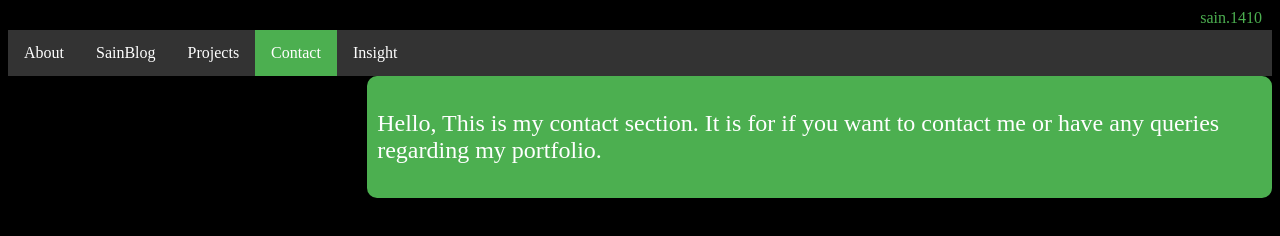
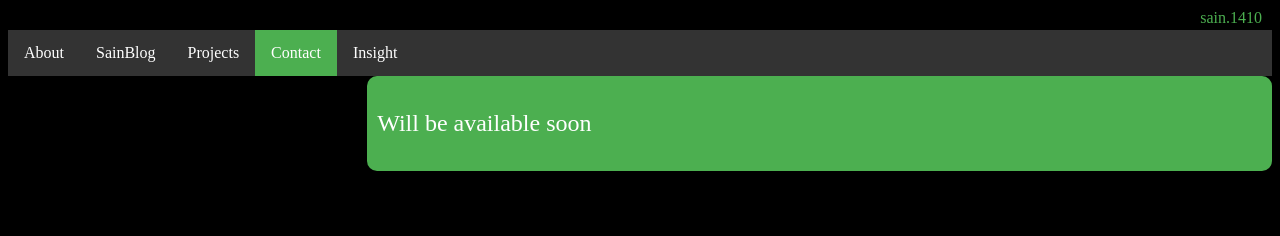
Before and after one commit to deepaksain1410/deepaksain1410.github.io, a plain HTML site: page contact.html in a window 1280 px wide. Drawn offline with Linux system fonts and the light colour scheme.

Commit message:
Update contact.html

```diff
--- a/contact.html
+++ b/contact.html
@@ -19,7 +19,7 @@
 	</div>
 
 	<div class="info">
-		<p>Hello, This is my contact section. It is for if you want to contact me or have any queries regarding my portfolio.</p>
+		<p>Will be available soon</p>
 	</div>
 
 </body>
```
